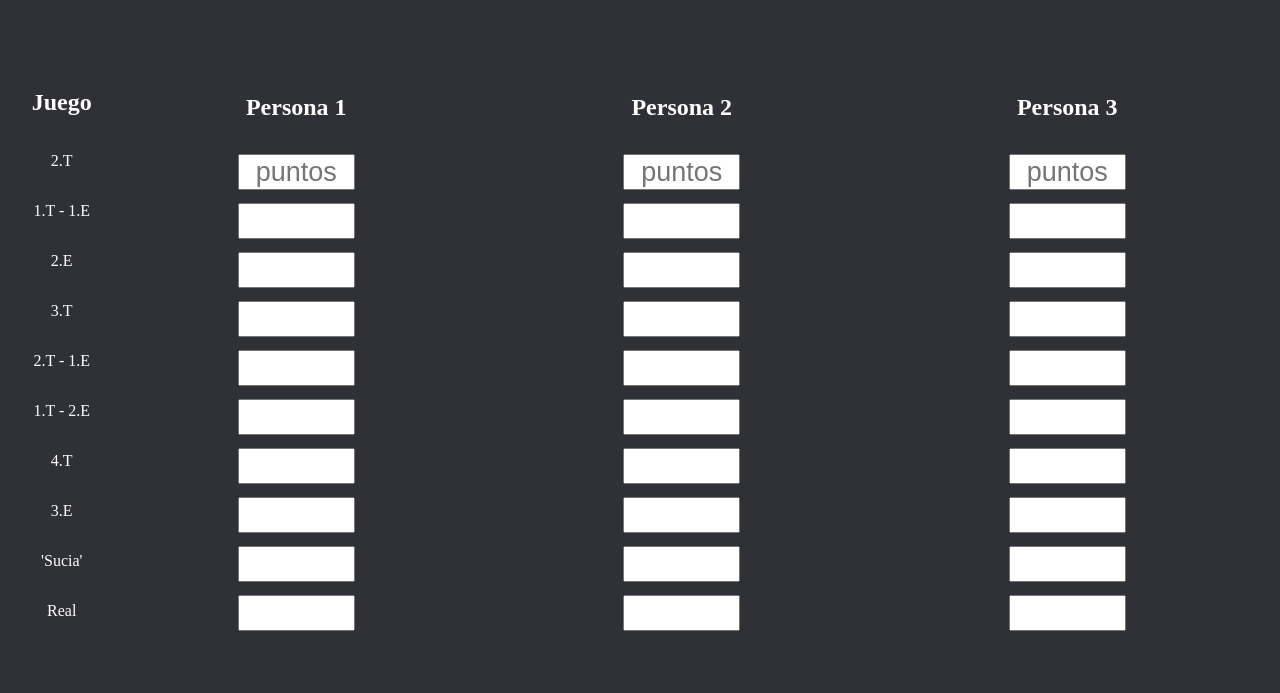
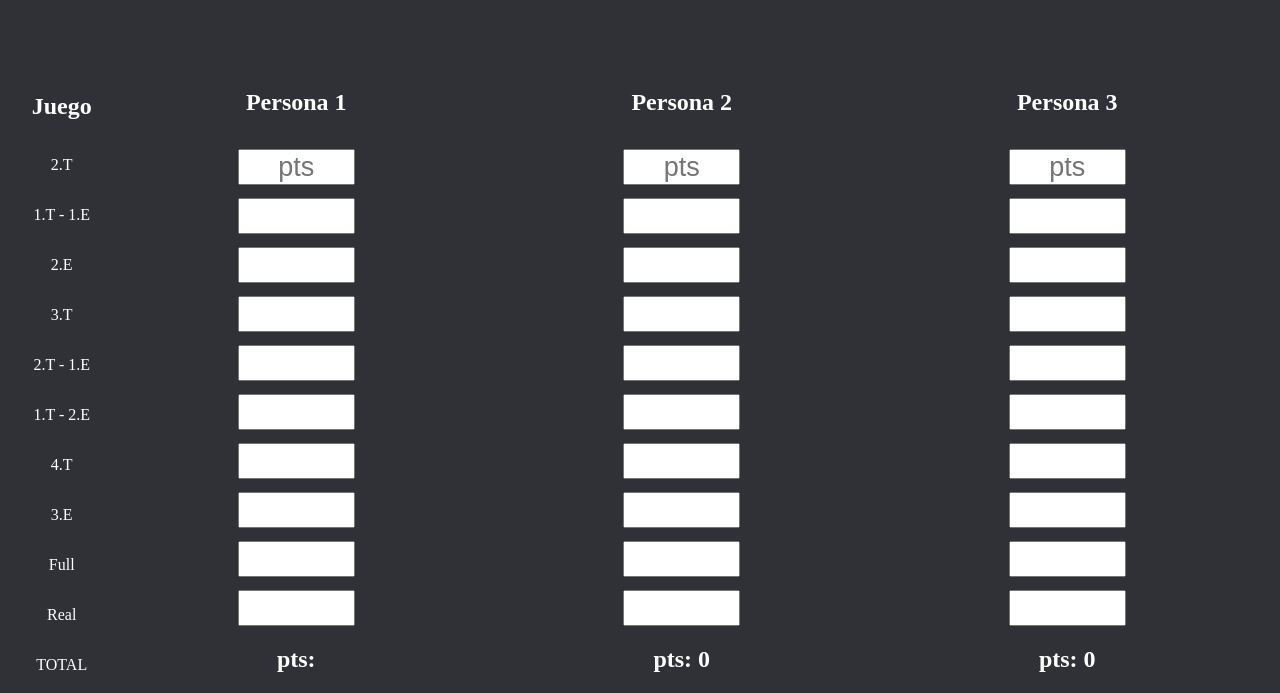
Before and after one commit to MatiasRGT/Cariocas, a plain HTML site: page index.html in a window 1280 px wide. Shown: the part 110-803 px from the top of the page. Drawn offline with Linux system fonts and the light colour scheme.

Commit message:
agrega listener. cambia html total

```diff
--- a/index.html
+++ b/index.html
@@ -16,6 +16,7 @@
 
     <section class="content_section">
 
+        <!-- NOMBRE JUEGOS-->
         <div class="desc_div">
             <h1>Juego</h1>
             <p>2.T</p>
@@ -26,13 +27,34 @@
             <p>1.T - 2.E</p>
             <p>4.T</p>
             <p>3.E</p>
-            <p>'Sucia'</p>
+            <p>Full</p>
             <p>Real</p>
+            <p>TOTAL</p>
         </div>
 
+        <!-- PERSONA 1-->
         <div class="persona1_div">
             <h1>Persona 1</h1>
-            <input type="text" placeholder="puntos">
+            <input id="userInput_p1_1" type="text" placeholder="pts">
+            <input id="userInput_p1_2"type="text">
+            <input type="text">
+            <input type="text">
+            <input type="text">
+            <input type="text">
+            <input type="text">
+            <input type="text">
+            <input type="text">
+            <input type="text">
+
+            <!-- SUMA de puntaje-->
+            <h2 id="ptsTotal_p1">pts: </h2>
+
+        </div>
+
+        <!-- PERSONA 2 -->
+        <div class="persona2_div">
+            <h1>Persona 2</h1>
+            <input type="text" placeholder="pts">
             <input type="text">
             <input type="text">
             <input type="text">
@@ -42,11 +64,18 @@
             <input type="text">
             <input type="text">
             <input type="text">
+
+            <!-- SUMA de puntaje-->
+            <div class="read-only-txt" id="sumBox2">
+                <h1>pts: 0</h1>
+            </div>
+
         </div>
 
-        <div class="persona2_div">
-            <h1>Persona 2</h1>
-            <input type="text" placeholder="puntos">
+        <!-- PERSONA 3-->
+        <div class="persona3_div">
+            <h1>Persona 3</h1>
+            <input type="text" placeholder="pts">
             <input type="text">
             <input type="text">
             <input type="text">
@@ -56,26 +85,17 @@
             <input type="text">
             <input type="text">
             <input type="text">
-        </div>
 
-        <div class="persona3_div">
-            <h1>Persona 3</h1>
-            <input type="text" placeholder="puntos">
-            <input type="text">
-            <input type="text">
-            <input type="text">
-            <input type="text">
-            <input type="text">
-            <input type="text">
-            <input type="text">
-            <input type="text">
-            <input type="text">
+            <!-- SUMA de puntaje-->
+            <div class="read-only-txt" id="sumBox3">
+                <h1>pts: 0</h1>
+            </div>
+
         </div>
 
     </section>
 
 
-
     <script src="script.js"></script>
 </body>
 </html>
--- a/script.js
+++ b/script.js
@@ -0,0 +1,14 @@
+document.addEventListener("DOMContentLoaded", function() {
+    // Get the input element
+    const userInput = document.getElementById("userInput_p1_1");
+
+    // Add an event listener to the input element
+    userInput_p1_1.addEventListener("input", function() {
+        // Fetch the value entered by the user
+        const inputValue_p1_1 = userInput.value;
+
+        // Display the value in a text line below
+        const displayTextElement = document.getElementById("ptsTotal_p1");
+        displayTextElement.textContent = `pts: ${inputValue_p1_1}`;
+    });
+});
```
